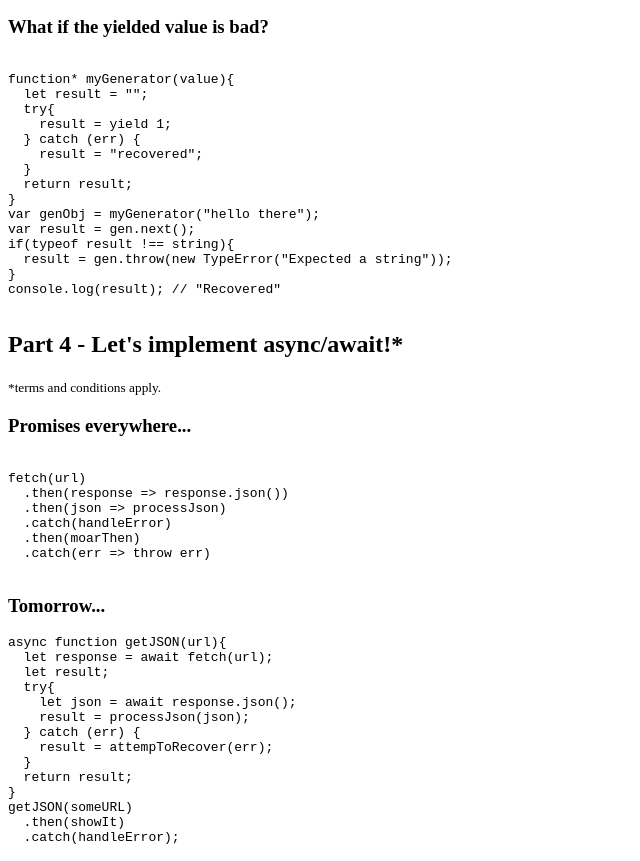
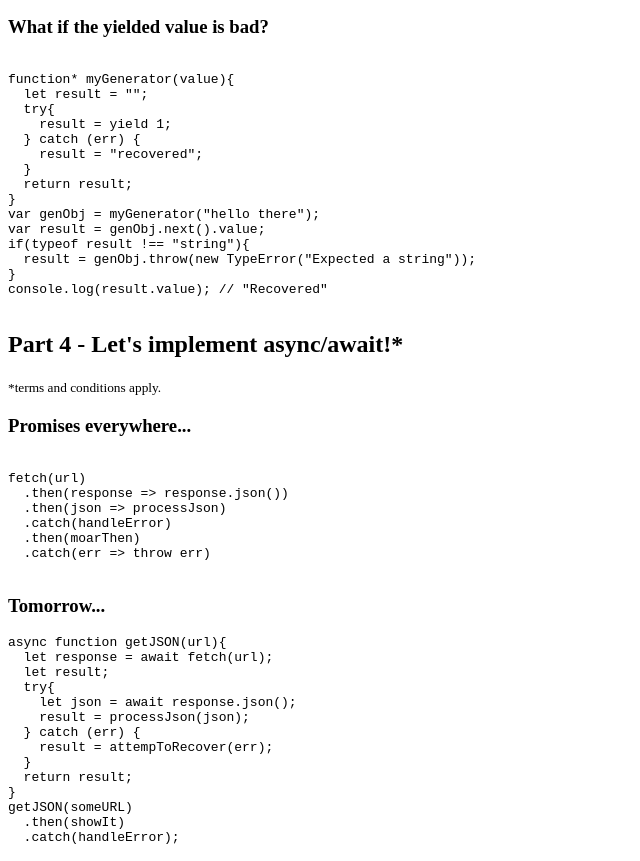
Before and after one commit to JSWorkshops/async, a website: page index.html in a window 1280 px wide. Shown: the part 5064-5925 px from the top of the page, without its empty margins (0-640 px from the left). Drawn offline with Linux system fonts and the light colour scheme.

Commit message:
fix(index.html): generator recovery example

```diff
--- a/index.html
+++ b/index.html
@@ -369,11 +369,11 @@ function* myGenerator(value){
   return result;
 }
 var genObj = myGenerator("hello there");
-var result = gen.next();
-if(typeof result !== string){
-  result = gen.throw(new TypeError("Expected a string"));
+var result = genObj.next().value;
+if(typeof result !== "string"){
+  result = genObj.throw(new TypeError("Expected a string"));
 }
-console.log(result); // "Recovered"
+console.log(result.value); // "Recovered"
         </code></pre>
       </section>
       <section>
```
